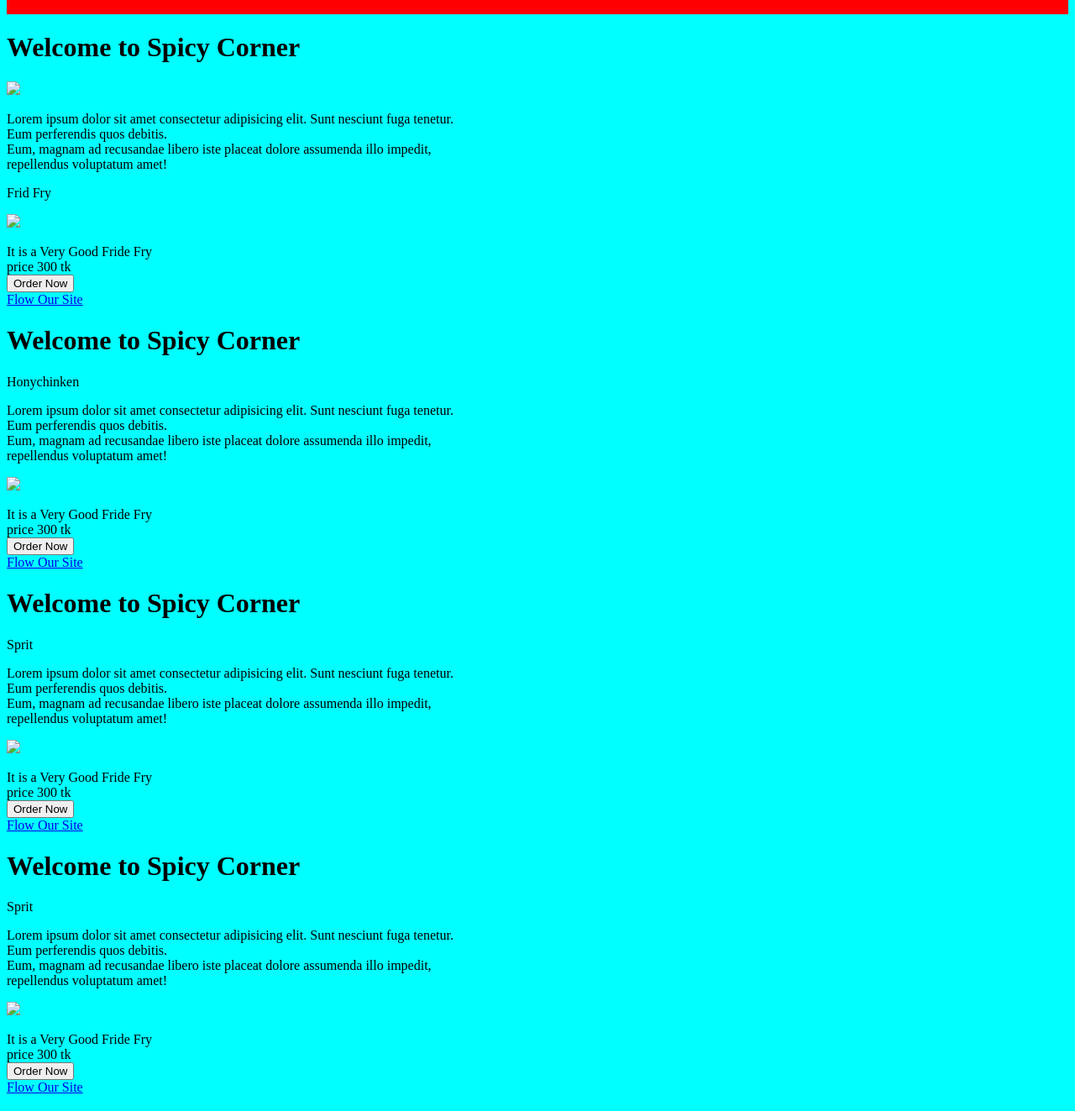
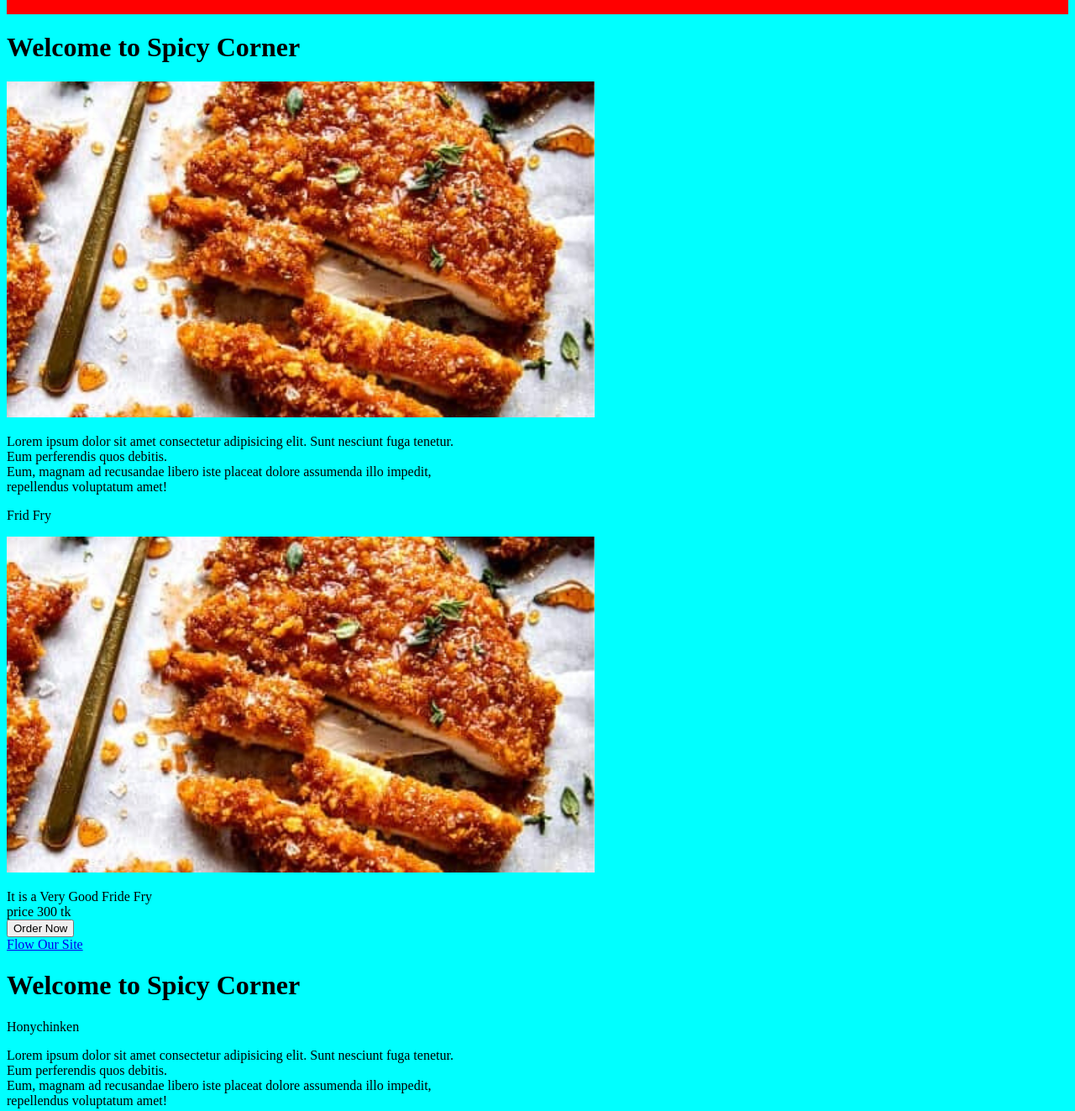
Before and after one commit to arif1233/ah, a plain HTML site: page index.html in a window 1280 px wide. Shown: the part 199-1522 px from the top of the page at 84% size. Drawn offline with Linux system fonts and the light colour scheme; the site is published under a folder, as on GitHub Pages, so addresses that start at the root find nothing.

Commit message:
remove /

```diff
--- a/index.html
+++ b/index.html
@@ -37,11 +37,11 @@
             <li> <a href="#"></a>Mail</li>
         </div>
         <h1> Welcome to Spicy Corner</h1>
-        <img src="/image/honychicken.png"><br>
+        <img src="image/honychicken.png"><br>
         <p>Lorem ipsum dolor sit amet consectetur adipisicing elit. Sunt nesciunt fuga tenetur.<br> Eum perferendis quos debitis.<br> Eum, magnam ad recusandae libero iste placeat dolore assumenda illo impedit,<br> repellendus voluptatum amet!</p>
 
         <p>Frid Fry</p>
-        <img src="/image/honychicken.png">
+        <img src="image/honychicken.png">
 
        <p>
            It is a Very Good Fride Fry<br>
@@ -55,7 +55,7 @@
 
         <p>Honychinken</p>
         <p>Lorem ipsum dolor sit amet consectetur adipisicing elit. Sunt nesciunt fuga tenetur.<br> Eum perferendis quos debitis.<br> Eum, magnam ad recusandae libero iste placeat dolore assumenda illo impedit,<br> repellendus voluptatum amet!</p>
-       <img src="/image/honychicken.png">
+       <img src="image/honychicken.png">
 
        <p>
            It is a Very Good Fride Fry<br>
@@ -69,7 +69,7 @@
 
        <p>Sprit</p>
        <p>Lorem ipsum dolor sit amet consectetur adipisicing elit. Sunt nesciunt fuga tenetur.<br> Eum perferendis quos debitis.<br> Eum, magnam ad recusandae libero iste placeat dolore assumenda illo impedit,<br> repellendus voluptatum amet!</p>
-      <img src="/image/sprit.png">
+      <img src="image/sprit.png">
 
       <p>
           It is a Very Good Fride Fry<br>
@@ -82,7 +82,7 @@
 
        <p>Sprit</p>
        <p>Lorem ipsum dolor sit amet consectetur adipisicing elit. Sunt nesciunt fuga tenetur.<br> Eum perferendis quos debitis.<br> Eum, magnam ad recusandae libero iste placeat dolore assumenda illo impedit,<br> repellendus voluptatum amet!</p>
-      <img src="/image/sprit.png">
+      <img src="image/sprit.png">
 
       <p>
           It is a Very Good Fride Fry<br>
```
